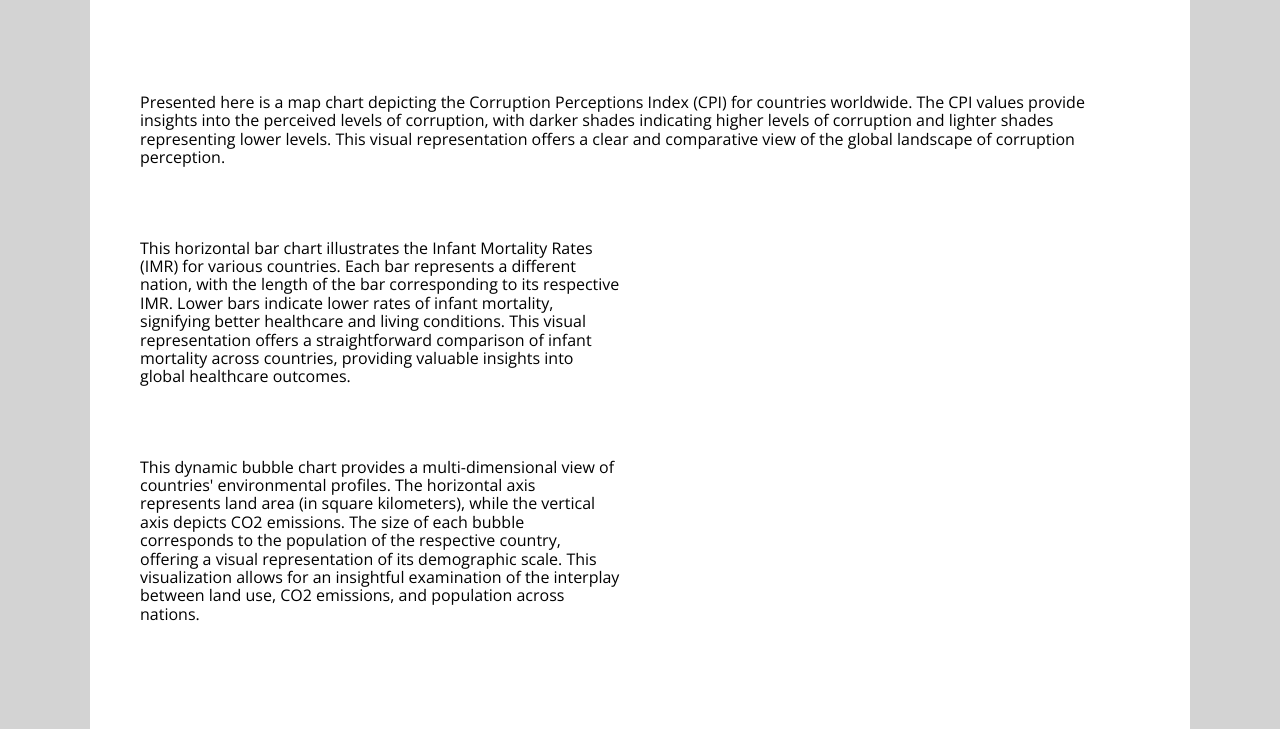
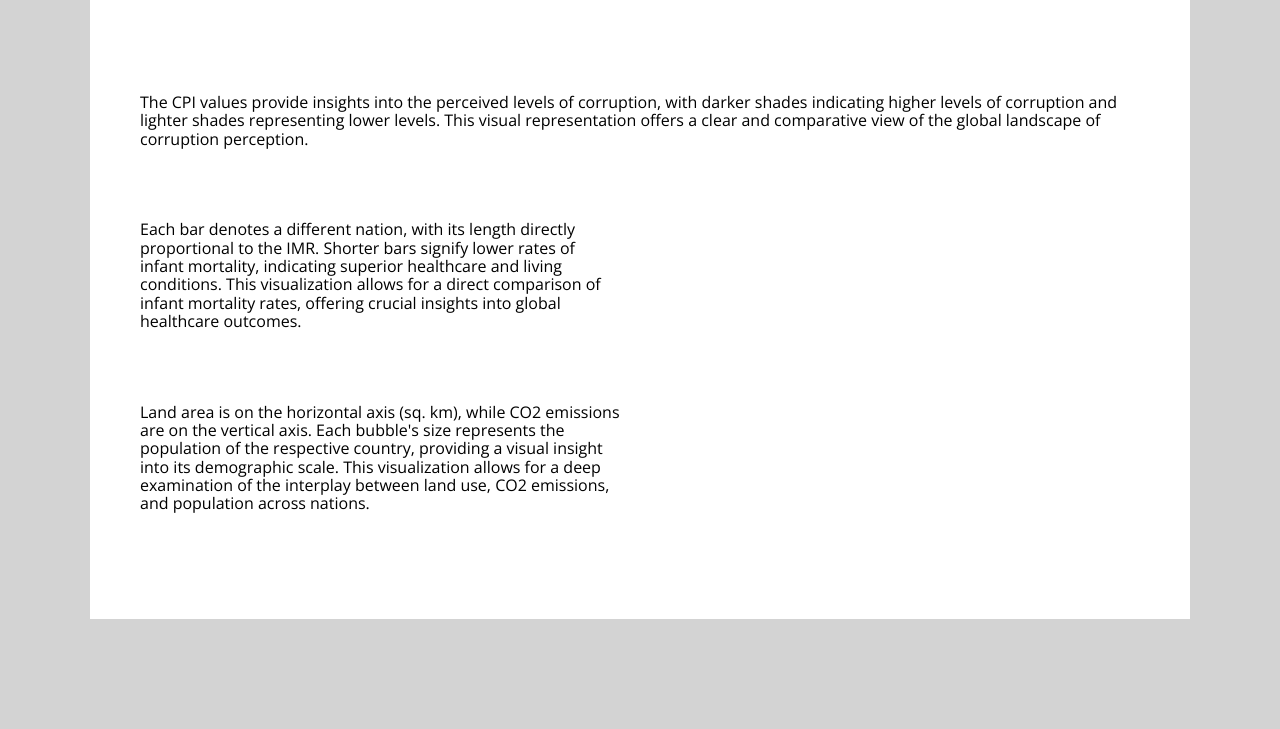
Before and after one commit to HeateX0/FIT3179_A2, a plain HTML site: page index.html in a window 1280 px wide. Shown: the part 149-878 px from the top of the page. After the commit the page ends 800 px from the top, so only its background shows below. Drawn offline with nearby package versions, Linux system fonts and the light colour scheme; a script that the page names is missing.

Commit message:
Update index.html

```diff
--- a/index.html
+++ b/index.html
@@ -45,7 +45,7 @@
     <!-- pure grid group -->
     <div class="pure-g">
       <div class="pure-u-1-1">
-        <p>Presented here is a map chart depicting the Corruption Perceptions Index (CPI) for countries worldwide. The CPI values provide insights into the perceived levels of corruption, with darker shades indicating higher levels of corruption and lighter shades representing lower levels. This visual representation offers a clear and comparative view of the global landscape of corruption perception.</p>
+        <p>The CPI values provide insights into the perceived levels of corruption, with darker shades indicating higher levels of corruption and lighter shades representing lower levels. This visual representation offers a clear and comparative view of the global landscape of corruption perception.</p>
       </div>
     </div>
     <!-- end pure grid group -->
@@ -54,7 +54,7 @@
    <div class="pure-g">
     <div class="pure-u-1-2">
       <div class="description description-left">
-        <p>This horizontal bar chart illustrates the Infant Mortality Rates (IMR) for various countries. Each bar represents a different nation, with the length of the bar corresponding to its respective IMR. Lower bars indicate lower rates of infant mortality, signifying better healthcare and living conditions. This visual representation offers a straightforward comparison of infant mortality across countries, providing valuable insights into global healthcare outcomes. </p>
+        <p>Each bar denotes a different nation, with its length directly proportional to the IMR. Shorter bars signify lower rates of infant mortality, indicating superior healthcare and living conditions. This visualization allows for a direct comparison of infant mortality rates, offering crucial insights into global healthcare outcomes. </p>
       </div>
     </div>
     <div class="pure-u-1-2">
@@ -67,7 +67,7 @@
   <div class="pure-g">
     <div class="pure-u-1-2">
       <div class="description description-left">
-        <p>This dynamic bubble chart provides a multi-dimensional view of countries' environmental profiles. The horizontal axis represents land area (in square kilometers), while the vertical axis depicts CO2 emissions. The size of each bubble corresponds to the population of the respective country, offering a visual representation of its demographic scale. This visualization allows for an insightful examination of the interplay between land use, CO2 emissions, and population across nations. </p>
+        <p>Land area is on the horizontal axis (sq. km), while CO2 emissions are on the vertical axis. Each bubble's size represents the population of the respective country, providing a visual insight into its demographic scale. This visualization allows for a deep examination of the interplay between land use, CO2 emissions, and population across nations. </p>
       </div>
     </div>
     <div class="pure-u-1-2">
```
